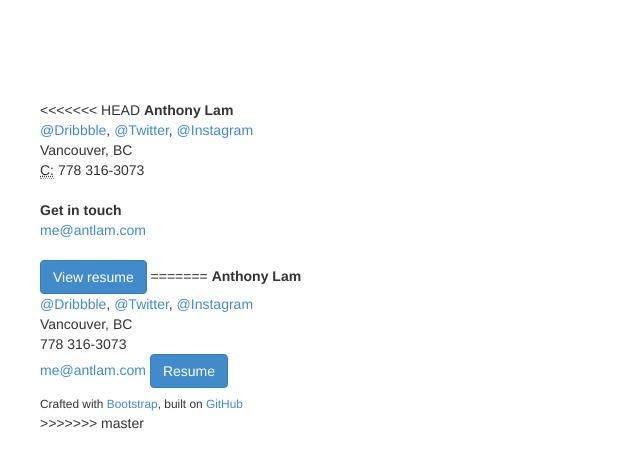
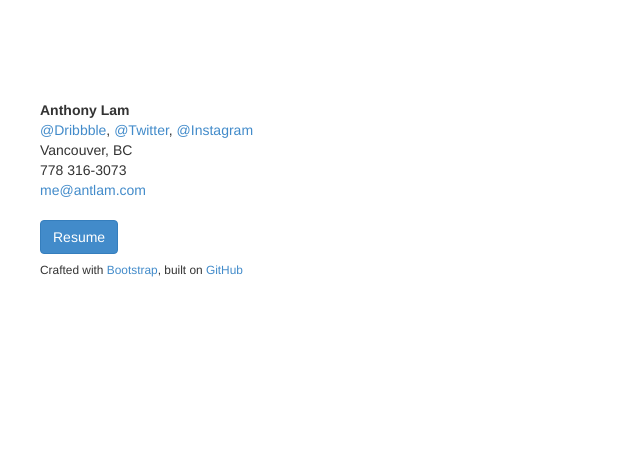
Before and after one commit to antlam/antlam.github.io, a plain HTML site: page index.html in a window 1280 px wide. Shown: the whole page, without its empty margins (0-640 px from the left). Drawn offline with nearby package versions, Linux system fonts and the light colour scheme.

Commit message:
Fixed duplicates
Removed duplicate code in index

```diff
--- a/index.html
+++ b/index.html
@@ -9,18 +9,6 @@
   <body>
     <div style ="padding: 100px 0 0 40px;">
     <address>
-<<<<<<< HEAD
-    <strong>Anthony Lam</strong><br>
-    <a href="http://dribbble.com/antlam">@Dribbble</a>, <a href="http://twitter.com/antlam7">@Twitter</a>, <a href="http://www.instagram.com/antlam7">@Instagram</a><br>
-    Vancouver, BC<br>
-    <abbr title="Cell">C:</abbr> 778 316-3073
-    </address>
-    <address>
-    <strong>Get in touch</strong><br>
-    <a href="mailto:me@antlam.com?subject=Let's work together!">me@antlam.com</a><br>
-</address>
-<a href="https://github.com/antlam/antlam.github.io/blob/master/antlam_resume_2013.pdf" class="btn btn-primary">View resume</a>
-=======
         <strong>Anthony Lam</strong><br>
         <a href="http://dribbble.com/antlam">@Dribbble</a>, <a href="http://twitter.com/antlam7">@Twitter</a>, <a href="http://www.instagram.com/antlam7">@Instagram</a><br>
         Vancouver, BC<br>
@@ -32,7 +20,6 @@
         <div style ="padding-top: 5px;">
             <small>Crafted with <a href="http://twitter.github.io/bootstrap/">Bootstrap</a>, built on <a href="https://github.com/antlam/antlam.github.io">GitHub</a></small>
         </div>
->>>>>>> master
     </div>
     <script src="http://code.jquery.com/jquery.js"></script>
     <script src="js/bootstrap.min.js"></script>
```
